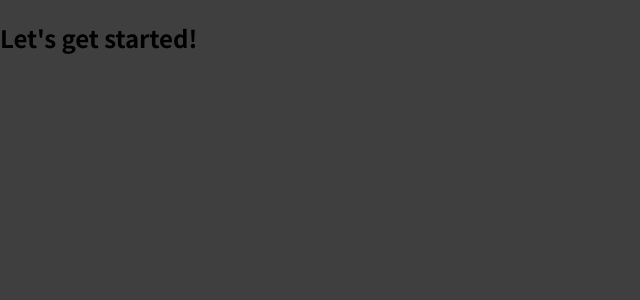
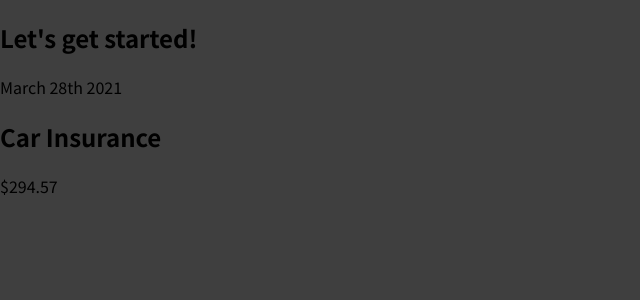
Before and after one commit to CaioFML/react-expenses-management, a JavaScript app: page / in a window 1280 px wide. Shown: the top 300 px of the page, without its empty margins (0-640 px from the left). Built offline with nearby package versions, Linux system fonts and the light colour scheme.

Commit message:
34. Writing More Complex JSX Code

```diff
--- a/src/App.js
+++ b/src/App.js
@@ -1,7 +1,10 @@
+import ExpenseItem from './components/ExpenseItem'
+
 function App() {
   return (
     <div>
       <h2>Let's get started!</h2>
+      <ExpenseItem />
     </div>
   );
 }
--- /dev/null
+++ b/src/components/ExpenseItem.js
@@ -0,0 +1,13 @@
+function ExpenseItem() {
+	return(
+		<div>
+			<div>March 28th 2021</div>
+			<div>
+				<h2>Car Insurance</h2>
+				<div>$294.57</div>
+			</div>
+		</div>
+	)
+}
+
+export default ExpenseItem
```
